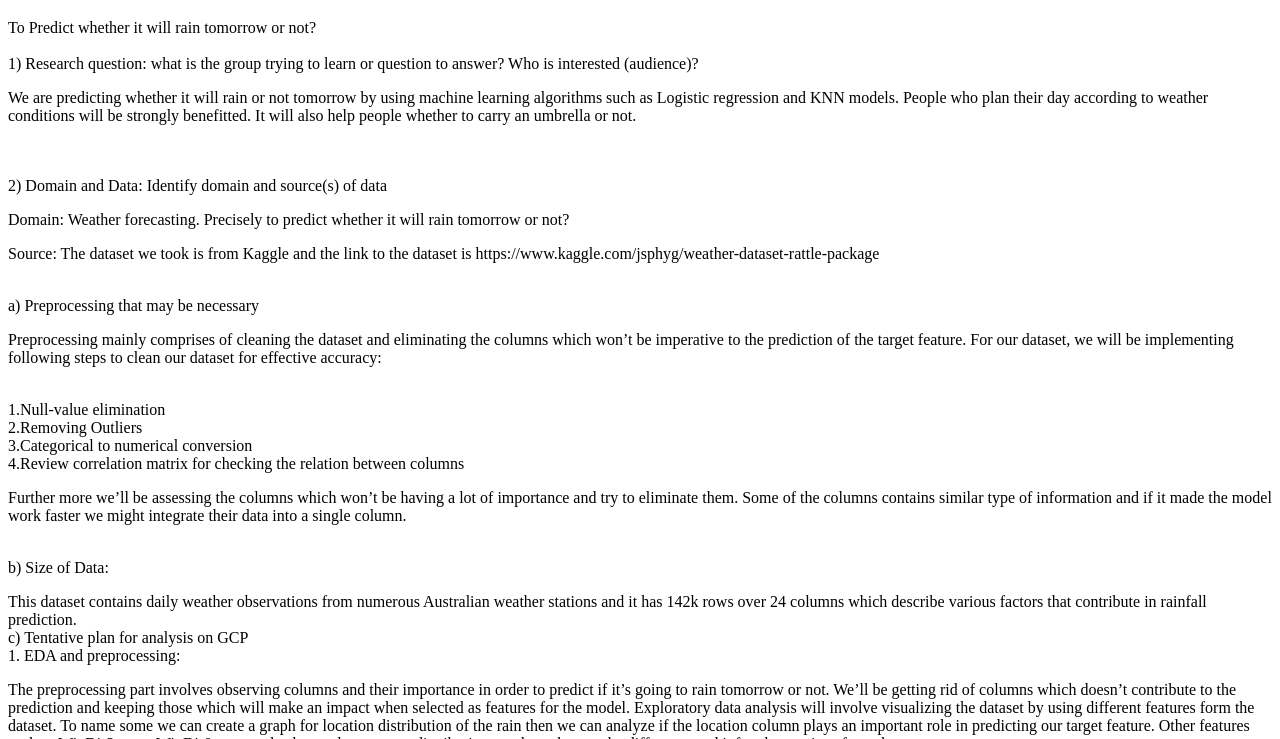
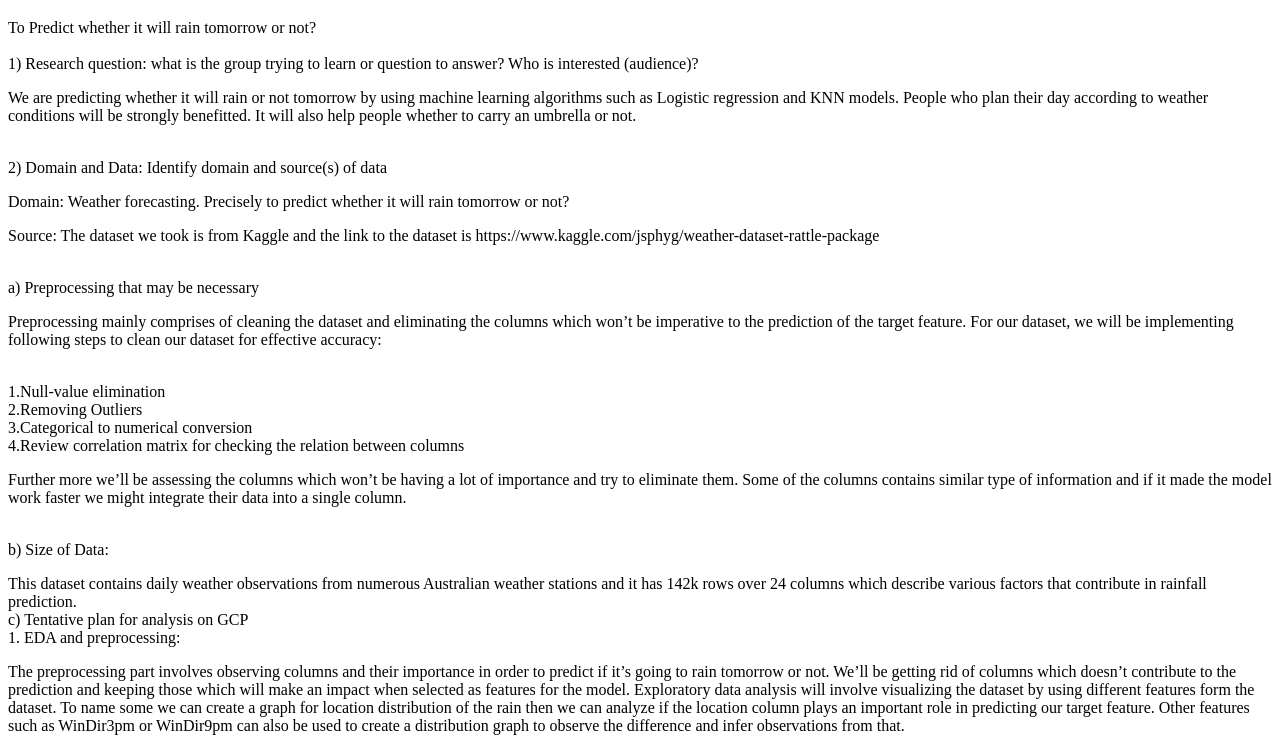
Before and after one commit to LavinaSabhnani/Weather-Prediction, a plain HTML site: page index.html in a window 1280 px wide. Shown: the part 61-800 px from the top of the page. Drawn offline with Linux system fonts and the light colour scheme.

Commit message:
Update index.html

```diff
--- a/index.html
+++ b/index.html
@@ -7,7 +7,7 @@ To Predict whether it will rain tomorrow or not? <br><br>
 
 1) Research question:  what is the group trying to learn or question to answer?  Who is interested (audience)?
 <p> We are predicting whether it will rain or not tomorrow by using machine learning algorithms such as Logistic regression and KNN models.
-People who plan their day according to weather conditions will be strongly benefitted. It will also help people whether to carry an umbrella or not. </p><br><br>
+People who plan their day according to weather conditions will be strongly benefitted. It will also help people whether to carry an umbrella or not. </p><br>
 
  2) Domain and Data: Identify domain and source(s) of data
 	<p>Domain: Weather forecasting. Precisely to predict whether it will rain tomorrow or not? </P>
```
